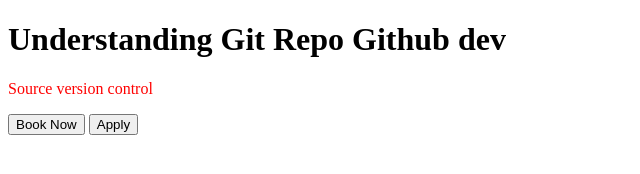
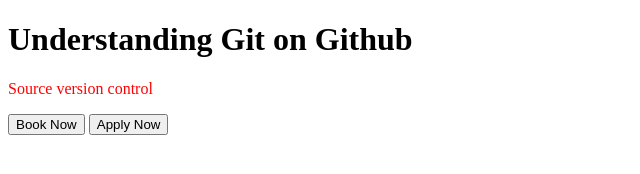
Before and after one commit to vishwa1924/Git-training1, a plain HTML site: page index.html in a window 1280 px wide. Shown: the whole page, without its empty margins (0-640 px from the left). Drawn offline with Linux system fonts and the light colour scheme.

Commit message:
dev commit before merge

```diff
--- a/index.html
+++ b/index.html
@@ -3,10 +3,10 @@
 
 <body>
 
-    <h1>Understanding Git Repo Github dev</h1>
+    <h1>Understanding Git on Github</h1>
     <p style="color:red">Source version control</p>
     <button>Book Now</button>
-    <button>Apply</button>
+    <button> Apply Now</button>
 
 </body>
 
```
